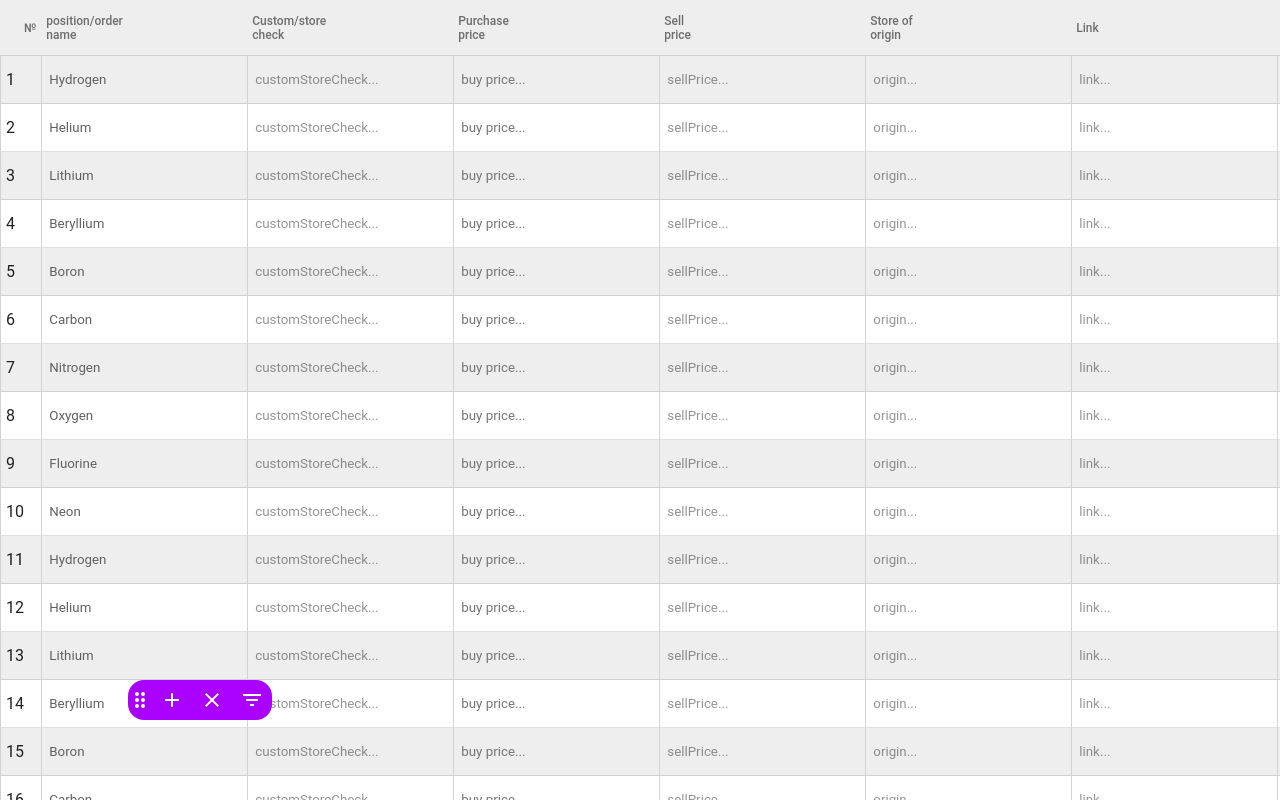
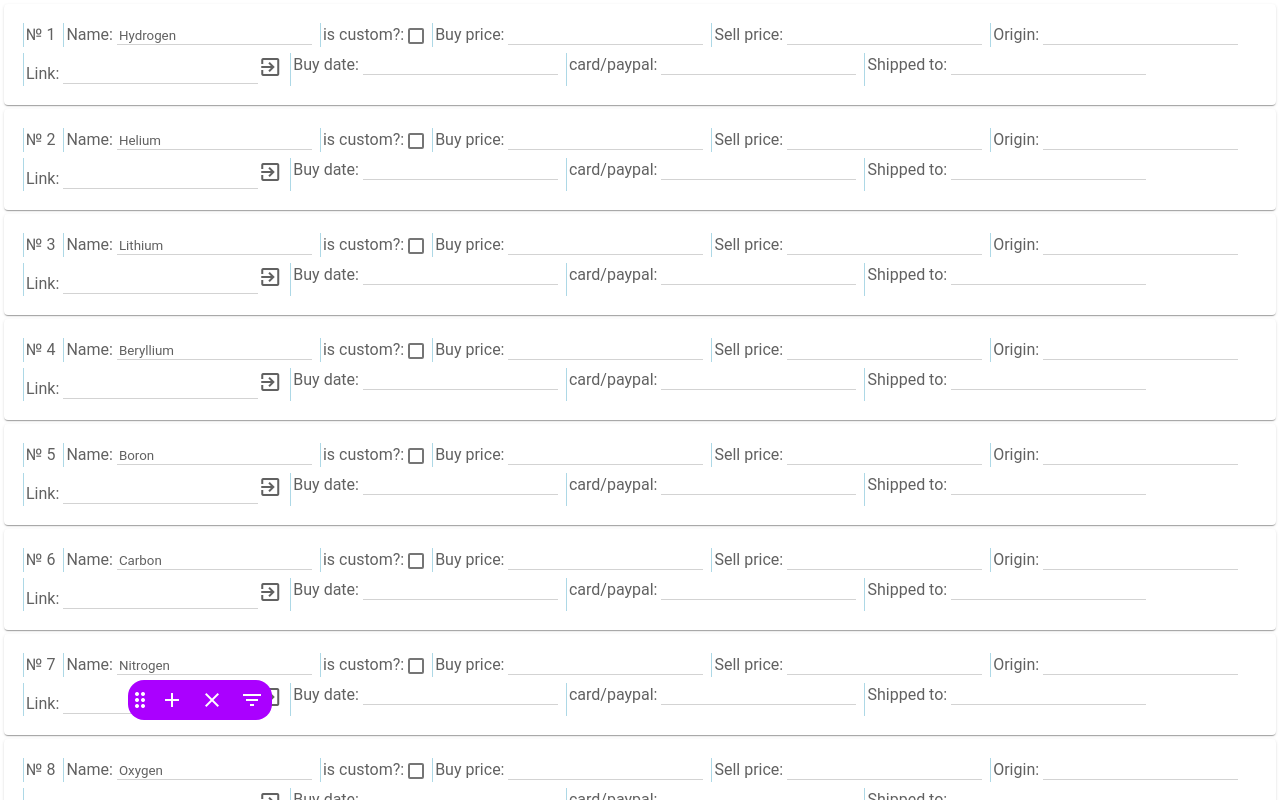
Before and after one commit to SailorQaoar/anko, an Angular app: page / in a window 1280 px wide. Built offline with nearby package versions, Linux system fonts and the light colour scheme.

Commit message:
5 files modified, 1 added, 1 deleted

```diff
--- a/package.json
+++ b/package.json
@@ -31,7 +31,7 @@
     "moment": "2.24.0",
     "rxjs": "6.5.4",
     "tslib": "1.11.0",
-    "zone.js": "0.10.2"
+    "zone.js": "^0.10.2"
   },
   "devDependencies": {
     "@angular-devkit/build-angular": "^0.900.0",
--- a/src/app/button-overview-example.css
+++ b/src/app/button-overview-example.css
@@ -27,3 +27,19 @@ table {
  color: white !important;
   background-color: #a0f;
 }
+
+
+ .in-card-field {
+   border-radius: 4ps;
+   border-left: 1px lightblue solid;
+   padding: 2px;
+   margin: 3px;
+ }
+
+
+
+
+ .ou-card {
+  display: flex;
+  flex-wrap: wrap;
+ }
--- a/src/app/button-overview-example.html
+++ b/src/app/button-overview-example.html
@@ -1,78 +1,22 @@
 <div class="scroll-area" [ngStyle]="{height: getScrollAreaHeight()}">
-<table mat-table [dataSource]="dataSource" class="mat-elevation-z8">
-
-	<!--- Note that these columns can be defined in any order.
-        The actual rendered columns are set as a property on the row definition" -->
-
-	<!-- Position Column -->
-	<ng-container matColumnDef="position">
-		<th mat-header-cell *matHeaderCellDef>№</th>
-		<td mat-cell *matCellDef="let element"> {{element.position}} </td>
-	</ng-container>
-
-	<!-- Name Column -->
-	<ng-container matColumnDef="name">
-		<th mat-header-cell *matHeaderCellDef> position/order<br/> name </th>
-		<td mat-cell *matCellDef="let element"> <input matInput placeholder="name..." [(ngModel)]="element.name"></td>
-	</ng-container>
-
-	<!-- Weight Column -->
-	<ng-container matColumnDef="customStoreCheck">
-		<th mat-header-cell *matHeaderCellDef> Custom/store <br/> check </th>
-		<td mat-cell *matCellDef="let element">
-			<input matInput placeholder="customStoreCheck..." [(ngModel)]="element.customStoreCheck"> </td>
-	</ng-container>
-
-	<!-- Symbol Column -->
-	<ng-container matColumnDef="buyPrice">
-		<th mat-header-cell *matHeaderCellDef> Purchase<br/>price </th>
-		<td mat-cell *matCellDef="let element">
-			<input type="number" placeholder="buy price..." [(ngModel)]="element.buyPrice"> </td>
-	</ng-container>
-
-	<!-- Symbol Column -->
-	<ng-container matColumnDef="sellPrice">
-		<th mat-header-cell *matHeaderCellDef> Sell<br/>price </th>
-		<td mat-cell *matCellDef="let element">
-			<input matInput placeholder="sellPrice..." [(ngModel)]="element.sellPrice"> </td>
-	</ng-container>
-
-	<!-- Symbol Column -->
-	<ng-container matColumnDef="origin">
-		<th mat-header-cell *matHeaderCellDef> Store of<br/>origin </th>
-		<td mat-cell *matCellDef="let element">
-			<input matInput placeholder="origin..." [(ngModel)]="element.origin"> </td>
-	</ng-container>
-
-	<!-- Symbol Column -->
-	<ng-container matColumnDef="link">
-		<th mat-header-cell *matHeaderCellDef> Link </th>
-		<td mat-cell *matCellDef="let element"><input matInput placeholder="link..." [(ngModel)]="element.link"> </td>
-	</ng-container>
-	<!-- Symbol Column -->
-	<ng-container matColumnDef="buyDate">
-		<th mat-header-cell *matHeaderCellDef> Date of<br/>purchase </th>
-		<td mat-cell *matCellDef="let element">
-			<input matInput placeholder="buyDate..." [(ngModel)]="element.buyDate"> </td>
-	</ng-container>
-
-	<!-- Symbol Column -->
-	<ng-container matColumnDef="cardPaypal">
-		<th mat-header-cell *matHeaderCellDef> card/<br/>paypal </th>
-		<td mat-cell *matCellDef="let element">
-			<input matInput placeholder="cardPaypal..." [(ngModel)]="element.cardPaypal"> </td>
-	</ng-container>
-	<!-- Symbol Column -->
-	<ng-container matColumnDef="shippedTo">
-		<th mat-header-cell *matHeaderCellDef> Shipped to </th>
-		<td mat-cell *matCellDef="let element">
-			<input matInput placeholder="shippedTo..." [(ngModel)]="element.shippedTo"> </td>
-	</ng-container>
+	<ng-container *ngFor="let item of dataSource">
+		<mat-card>
+			<div class="ou-card">
+				<span class="in-card-field">№ {{item.position}} </span>
+				<span class="in-card-field">Name: <input mat-input [(ngModel)]="item.name">  </span>
+				<span class="in-card-field">is custom?: <mat-checkbox [(ngModel)]="item.customStoreCheck"></mat-checkbox>   </span>
+				<span class="in-card-field">Buy price: <input mat-input [(ngModel)]="item.buyPrice"> </span>
+				<span class="in-card-field">Sell price: <input mat-input [(ngModel)]="item.sellPrice"> </span>
+				<span class="in-card-field">Origin: <input mat-input [(ngModel)]="item.origin"> </span>
+				<span class="in-card-field">Link: <input mat-input [(ngModel)]="item.link"> <a href="http://{{item.link}}/"><mat-icon>exit_to_app</mat-icon></a></span>
+				<span class="in-card-field">Buy date: <input mat-input [(ngModel)]="item.buyDate"> </span>
+				<span class="in-card-field">card/paypal: <input mat-input [(ngModel)]="item.cardPaypal"> </span>
+				<span class="in-card-field">Shipped to: <input mat-input [(ngModel)]="item.shippedTo"> </span>
+			</div>
+		</mat-card>
 
 
-	<tr mat-header-row *matHeaderRowDef="displayedColumns"></tr>
-	<tr mat-row *matRowDef="let row; columns: displayedColumns;"></tr>
-</table>
+	</ng-container>
 </div>
 <div class="btns-bar" cdkDrag>
 	<mat-icon cdkDragHandle style="color: white !important; margin: auto">drag_indicator</mat-icon>
@@ -80,3 +24,18 @@
 	<button mat-button mat-icon-button><mat-icon style="color: white !important; margin: auto" >clear</mat-icon></button>
 	<button mat-button mat-icon-button><mat-icon style="color: white !important; margin: auto" >filter_list</mat-icon></button>
 </div>
+
+<!--
+
+ "position",
+    "name",
+    "customStoreCheck",
+    "buyPrice",
+    "sellPrice",
+    "origin",
+    "link",
+    "buyDate",
+    "cardPaypal",
+    "shippedTo"
+
+-->
--- a/src/index.html
+++ b/src/index.html
@@ -2,6 +2,6 @@
       rel="stylesheet">
       <meta name="viewport" content="width=device-width, initial-scale=1.0">
    <meta name="apple-mobile-web-app-capable" content="yes">
-   <link rel="manifest" href="m.m">
+   <link rel="manifest" href="/app/m.m">
   <button-overview-example>loa
     ding</button-overview-example>
--- a/src/styles.scss
+++ b/src/styles.scss
@@ -22,7 +22,9 @@ body {
   flex-direction: row;
 }
 
-
+mat-card {
+  margin: 4px;
+}
 
 tb-icon{color: white !important;}
 
@@ -30,8 +32,12 @@ tb-icon{color: white !important;}
 
 
 input {
-  outline: none;
-  border: none;
+
+  border-top: none;
+  border-left: none;
+  border-right: none;
+  border-bottom: 1px lightgray solid !important;
+
   background-color: transparent;
 }
 
```
Also changed, not shown: 1 other file (tests, documents, lock files or other folders).
